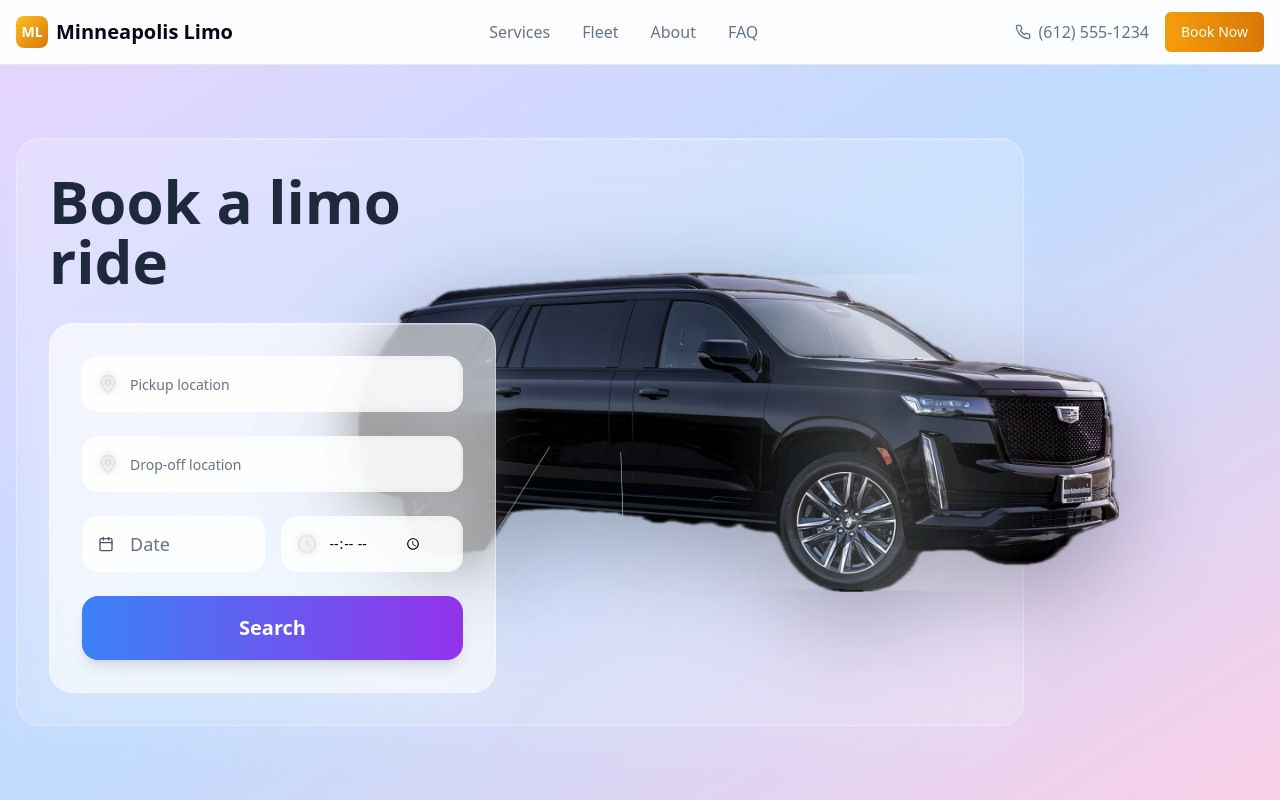
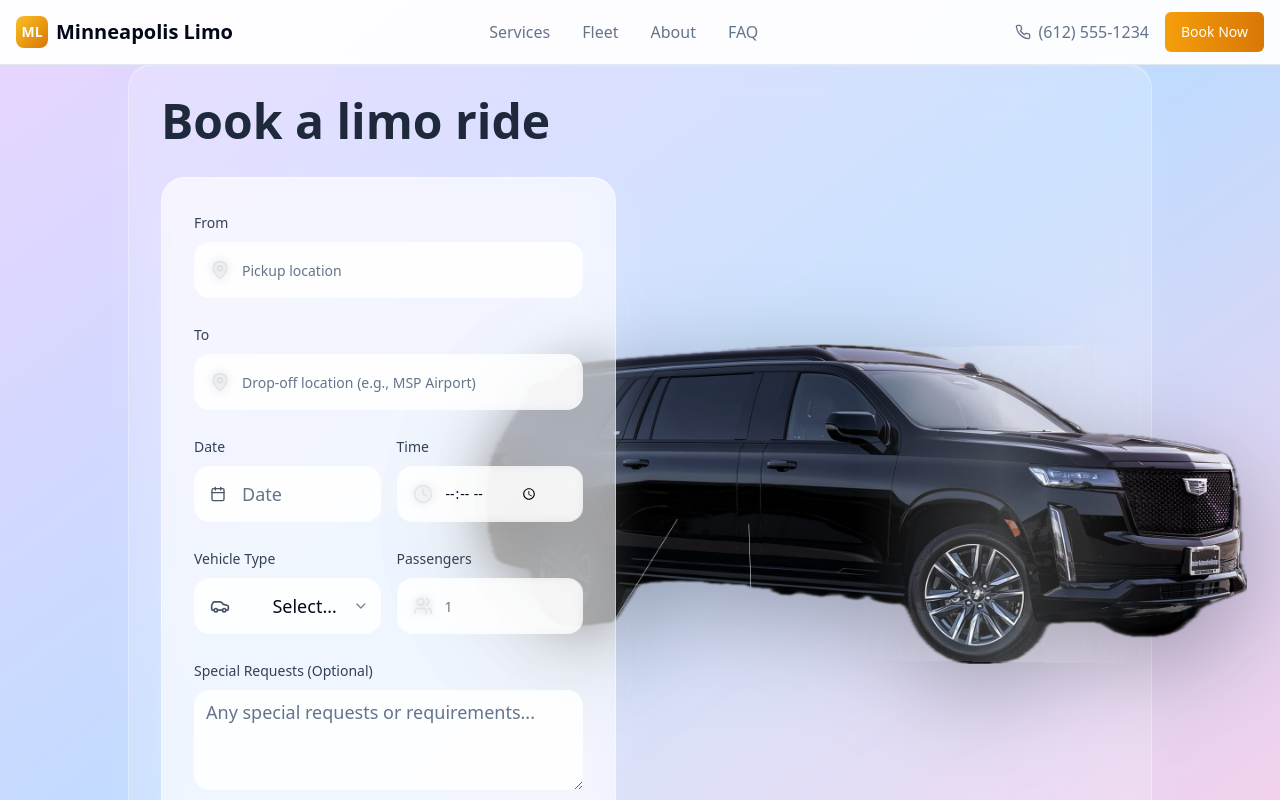
Before and after one commit to abduljabar5/airport-limo-booking-pro, a React (Vite) app: page /booking in a window 1280 px wide. Shown: the top 800 px of the page. Built offline with nearby package versions, Linux system fonts and the light colour scheme.

Commit message:
Center booking page content and add MVP input fields
- Centered the content on the booking page.
- Added the following input fields from the MVP:
  - Pickup location
  - Drop-off location
  - Date and Time
  - Vehicle type
  - Special instructions

```diff
--- a/src/pages/Booking.tsx
+++ b/src/pages/Booking.tsx
@@ -2,9 +2,12 @@
 import { useState } from "react";
 import { Button } from "@/components/ui/button";
 import { Input } from "@/components/ui/input";
+import { Label } from "@/components/ui/label";
+import { Textarea } from "@/components/ui/textarea";
+import { Select, SelectContent, SelectItem, SelectTrigger, SelectValue } from "@/components/ui/select";
 import { Calendar } from "@/components/ui/calendar";
 import { Popover, PopoverContent, PopoverTrigger } from "@/components/ui/popover";
-import { CalendarIcon, MapPin, Clock } from "lucide-react";
+import { CalendarIcon, MapPin, Clock, Users, Car } from "lucide-react";
 import { format } from "date-fns";
 import { cn } from "@/lib/utils";
 import Header from "@/components/Header";
@@ -15,9 +18,51 @@ const Booking = () => {
   const [dropoffLocation, setDropoffLocation] = useState("");
   const [date, setDate] = useState<Date>();
   const [time, setTime] = useState("");
+  const [vehicleType, setVehicleType] = useState("");
+  const [passengerCount, setPassengerCount] = useState("");
+  const [specialRequests, setSpecialRequests] = useState("");
+  const [estimate, setEstimate] = useState<number | null>(null);
+
+  const calculateEstimate = () => {
+    // Simple estimation logic for MVP
+    let basePrice = 45;
+
+    // Vehicle type multipliers
+    const multipliers = {
+      sedan: 1.0,
+      suv: 1.3,
+      sprinter: 1.8,
+      limo: 2.2
+    };
+
+    // Airport routes
+    const isAirportRoute =
+      pickupLocation.toLowerCase().includes('msp') ||
+      pickupLocation.toLowerCase().includes('airport') ||
+      dropoffLocation.toLowerCase().includes('msp') ||
+      dropoffLocation.toLowerCase().includes('airport');
+
+    if (isAirportRoute) {
+      basePrice = 65; // Airport base rate
+    }
+
+    const multiplier = multipliers[vehicleType as keyof typeof multipliers] || 1.0;
+    const finalPrice = Math.round(basePrice * multiplier);
+
+    setEstimate(finalPrice);
+  };
 
   const handleSearch = () => {
-    console.log("Search clicked", { pickupLocation, dropoffLocation, date, time });
+    console.log("Search clicked", {
+      pickupLocation,
+      dropoffLocation,
+      date,
+      time,
+      vehicleType,
+      passengerCount,
+      specialRequests
+    });
+    calculateEstimate();
   };
 
   return (
@@ -26,11 +71,11 @@ const Booking = () => {
 
       {/* Main Content */}
       <div className="min-h-screen bg-gradient-to-br from-purple-200 via-blue-200 to-pink-200 relative overflow-hidden pt-16">
-        {/* Main Content Container with extra padding for car spillout */}
-        <div className="min-h-[calc(100vh-4rem)] flex items-center justify-center px-4 lg:pr-64 relative">
+        {/* Main Content Container with extra padding for car spillout and centering */}
+        <div className="min-h-[calc(100vh-4rem)] flex items-center justify-center px-4 lg:px-32 relative">
 
           {/* Outer Container with extended width to accommodate car spillout */}
-          <div className="relative w-full max-w-6xl lg:max-w-7xl">
+          <div className="relative w-full max-w-6xl lg:max-w-7xl mx-auto">
             <div className="bg-white/20 backdrop-blur-xl rounded-3xl p-8 shadow-2xl border border-white/30 relative overflow-visible"
                  style={{
                    boxShadow: '0 25px 50px rgba(255, 255, 255, 0.1), inset 0 1px 0 rgba(255, 255, 255, 0.2)'
@@ -40,8 +85,8 @@ const Booking = () => {
               <div className="grid grid-cols-1 lg:grid-cols-2 gap-12 items-center relative">
 
                 {/* Left Side - Booking Form */}
-                <div className="relative z-30">
-                  <h1 className="text-5xl lg:text-6xl font-bold text-slate-800 mb-8 leading-tight">
+                <div className="relative z-30 mx-auto w-full max-w-lg lg:max-w-none">
+                  <h1 className="text-4xl lg:text-5xl font-bold text-slate-800 mb-8 leading-tight text-center lg:text-left">
                     Book a limo ride
                   </h1>
 
@@ -53,32 +98,41 @@ const Booking = () => {
                     <div className="space-y-6">
 
                       {/* Pickup Location */}
+                      <div className="space-y-2">
+                        <Label htmlFor="pickup" className="text-slate-700 font-medium">From</Label>
                         <div className="relative">
                           <MapPin className="absolute left-4 top-1/2 transform -translate-y-1/2 h-5 w-5 text-slate-600" />
                           <Input
+                            id="pickup"
                             placeholder="Pickup location"
                             value={pickupLocation}
                             onChange={(e) => setPickupLocation(e.target.value)}
                             className="pl-12 h-14 bg-white/70 border-0 rounded-2xl text-lg placeholder:text-slate-500 focus:bg-white/90 transition-all backdrop-blur-sm"
                           />
                         </div>
+                      </div>
 
                       {/* Drop-off Location */}
+                      <div className="space-y-2">
+                        <Label htmlFor="dropoff" className="text-slate-700 font-medium">To</Label>
                         <div className="relative">
                           <MapPin className="absolute left-4 top-1/2 transform -translate-y-1/2 h-5 w-5 text-slate-600" />
                           <Input
-                          placeholder="Drop-off location"
+                            id="dropoff"
+                            placeholder="Drop-off location (e.g., MSP Airport)"
                             value={dropoffLocation}
                             onChange={(e) => setDropoffLocation(e.target.value)}
                             className="pl-12 h-14 bg-white/70 border-0 rounded-2xl text-lg placeholder:text-slate-500 focus:bg-white/90 transition-all backdrop-blur-sm"
                           />
+                        </div>
                       </div>
 
                       {/* Date and Time Row */}
                       <div className="grid grid-cols-2 gap-4">
 
                         {/* Date Picker */}
-                        <div className="relative">
+                        <div className="space-y-2">
+                          <Label className="text-slate-700 font-medium">Date</Label>
                           <Popover>
                             <PopoverTrigger asChild>
                               <Button
@@ -104,9 +158,12 @@ const Booking = () => {
                         </div>
 
                         {/* Time Input */}
+                        <div className="space-y-2">
+                          <Label htmlFor="time" className="text-slate-700 font-medium">Time</Label>
                           <div className="relative">
                             <Clock className="absolute left-4 top-1/2 transform -translate-y-1/2 h-5 w-5 text-slate-600" />
                             <Input
+                              id="time"
                               type="time"
                               value={time}
                               onChange={(e) => setTime(e.target.value)}
@@ -114,14 +171,88 @@ const Booking = () => {
                             />
                           </div>
                         </div>
+                      </div>
 
-                      {/* Search Button */}
+                      {/* Vehicle Type and Passenger Count Row */}
+                      <div className="grid grid-cols-2 gap-4">
+
+                        {/* Vehicle Type */}
+                        <div className="space-y-2">
+                          <Label className="text-slate-700 font-medium">Vehicle Type</Label>
+                          <div className="relative">
+                            <Car className="absolute left-4 top-1/2 transform -translate-y-1/2 h-5 w-5 text-slate-600 z-10" />
+                            <Select value={vehicleType} onValueChange={setVehicleType}>
+                              <SelectTrigger className="h-14 bg-white/70 border-0 rounded-2xl pl-12 text-lg focus:bg-white/90 transition-all backdrop-blur-sm">
+                                <SelectValue placeholder="Select vehicle" />
+                              </SelectTrigger>
+                              <SelectContent className="bg-white/90 backdrop-blur-lg border-0 rounded-2xl shadow-2xl">
+                                <SelectItem value="sedan">Sedan (1-3 passengers)</SelectItem>
+                                <SelectItem value="suv">SUV (1-6 passengers)</SelectItem>
+                                <SelectItem value="sprinter">Sprinter Van (1-14 passengers)</SelectItem>
+                                <SelectItem value="limo">Stretch Limo (1-8 passengers)</SelectItem>
+                              </SelectContent>
+                            </Select>
+                          </div>
+                        </div>
+
+                        {/* Passenger Count */}
+                        <div className="space-y-2">
+                          <Label htmlFor="passengers" className="text-slate-700 font-medium">Passengers</Label>
+                          <div className="relative">
+                            <Users className="absolute left-4 top-1/2 transform -translate-y-1/2 h-5 w-5 text-slate-600" />
+                            <Input
+                              id="passengers"
+                              type="number"
+                              min="1"
+                              max="14"
+                              placeholder="1"
+                              value={passengerCount}
+                              onChange={(e) => setPassengerCount(e.target.value)}
+                              className="pl-12 h-14 bg-white/70 border-0 rounded-2xl text-lg placeholder:text-slate-500 focus:bg-white/90 transition-all backdrop-blur-sm"
+                            />
+                          </div>
+                        </div>
+                      </div>
+
+                      {/* Special Requests */}
+                      <div className="space-y-2">
+                        <Label htmlFor="requests" className="text-slate-700 font-medium">Special Requests (Optional)</Label>
+                        <Textarea
+                          id="requests"
+                          placeholder="Any special requests or requirements..."
+                          value={specialRequests}
+                          onChange={(e) => setSpecialRequests(e.target.value)}
+                          className="bg-white/70 border-0 rounded-2xl text-lg placeholder:text-slate-500 focus:bg-white/90 transition-all backdrop-blur-sm min-h-[100px]"
+                        />
+                      </div>
+
+                      {/* Estimate Price & Search Button */}
+                      <div className="space-y-4">
                         <Button
                           onClick={handleSearch}
                           className="w-full h-16 bg-gradient-to-r from-blue-500 to-purple-600 hover:from-blue-600 hover:to-purple-700 text-white text-xl font-semibold rounded-2xl shadow-lg hover:shadow-xl transition-all duration-300 border-0"
+                          disabled={!pickupLocation || !dropoffLocation || !vehicleType}
                         >
-                        Search
+                          Get Price Estimate
                         </Button>
+
+                        {/* Price Estimate Display */}
+                        {estimate && (
+                          <div className="bg-slate-900 text-white p-6 rounded-2xl text-center">
+                            <div className="text-2xl font-bold text-amber-400 mb-2">
+                              Estimated Fare: ${estimate}
+                            </div>
+                            <p className="text-slate-300 mb-4">
+                              *Estimate includes taxes and fees. Final price may vary based on actual route and wait time.
+                            </p>
+                            <Button
+                              className="w-full bg-amber-500 hover:bg-amber-600 text-white h-12 rounded-xl font-semibold"
+                            >
+                              Confirm Booking
+                            </Button>
+                          </div>
+                        )}
+                      </div>
                     </div>
                   </div>
                 </div>
```
Lines whose indentation alone changed are shown as unchanged.
